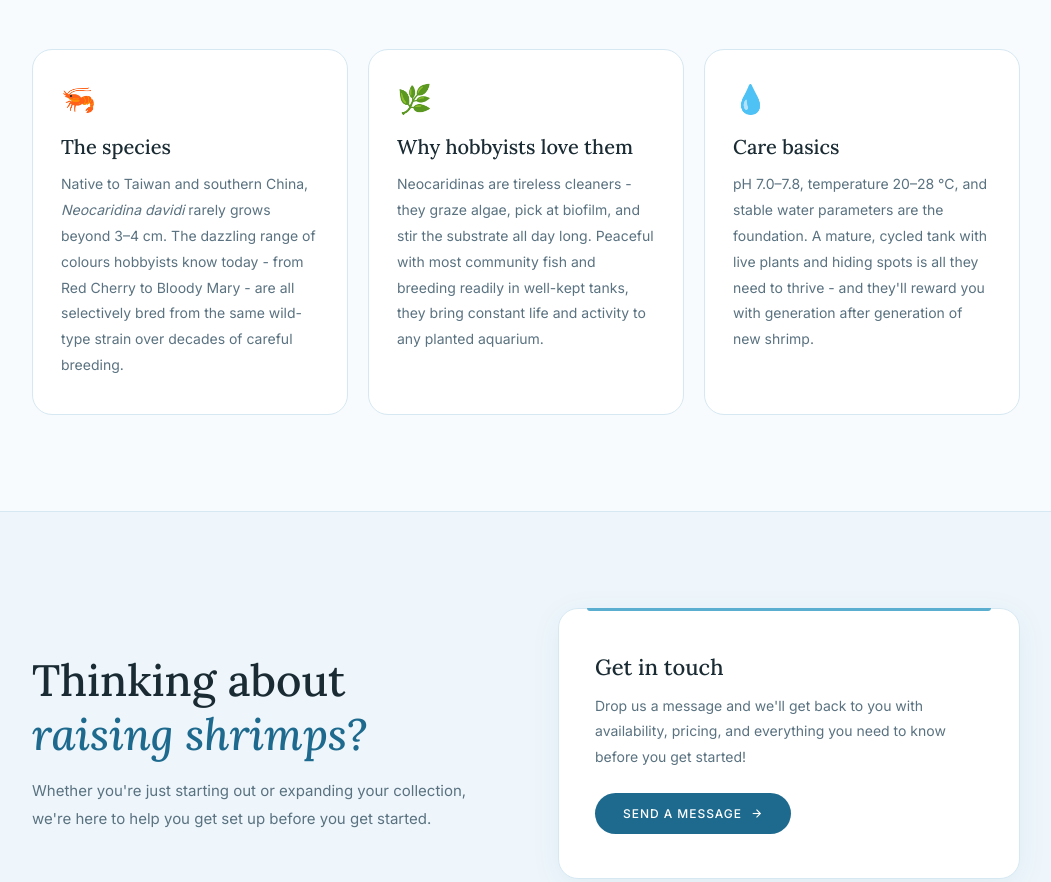
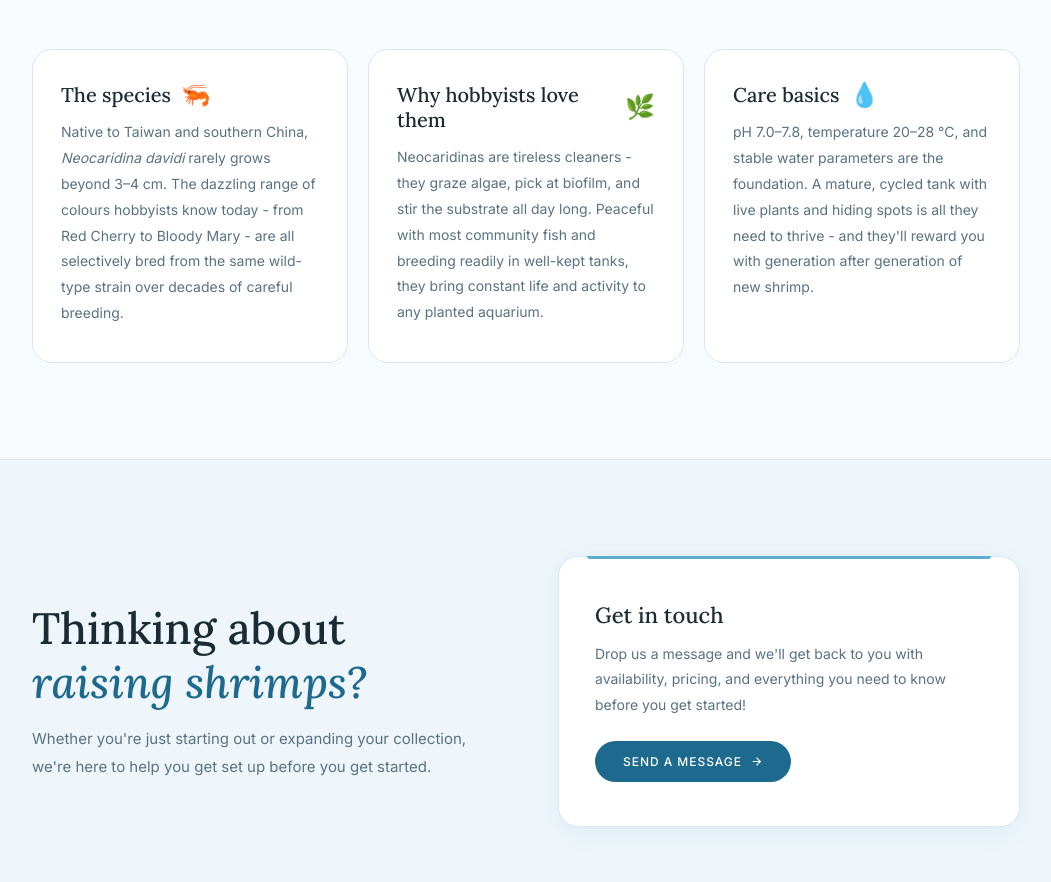
Before and after one commit to jaredoka/shrimp-enthusiast, a plain HTML site: page index.html in a window 1280 px wide. Shown: the part 1114-1996 px from the top of the page, without its empty margins (114-1165 px from the left). Drawn offline with Linux system fonts and the light colour scheme.

Commit message:
Move emoticons inline next to headers (About the Species) (#5)
* style(home): move emoticons inline next to headers in About the Species section

Wraps each icon + heading in a flex row (.neo-card-header) so the
emoji sits next to the title instead of stacked above it.

Co-Authored-By: Claude Opus 4.6 <noreply@anthropic.com>

* fix(home): move emoticons after headers in About the Species section

Reorders each card's icon and h3 so the emoji follows the header text
instead of preceding it.

Co-Authored-By: Claude Opus 4.6 <noreply@anthropic.com>

---------

Co-authored-by: joka <jaredoka@outlook.com>
Co-authored-by: Claude Opus 4.6 <noreply@anthropic.com>

```diff
--- a/index.html
+++ b/index.html
@@ -257,9 +257,16 @@
       padding: 32px 28px 36px;
     }
 
+    .neo-card-header {
+      display: flex;
+      align-items: center;
+      gap: 10px;
+      margin-bottom: 12px;
+    }
+
     .neo-card-icon {
-      font-size: 28px;
-      margin-bottom: 18px;
+      font-size: 24px;
+      line-height: 1;
     }
 
     .neo-card h3 {
@@ -267,7 +274,6 @@
       font-size: 20px;
       font-weight: 500;
       color: var(--text);
-      margin-bottom: 12px;
     }
 
     .neo-card p {
@@ -440,18 +446,24 @@
 
     <div class="neo-grid">
       <div class="neo-card reveal">
-        <div class="neo-card-icon">🦐</div>
-        <h3>The species</h3>
+        <div class="neo-card-header">
+          <h3>The species</h3>
+          <div class="neo-card-icon">🦐</div>
+        </div>
         <p>Native to Taiwan and southern China, <em>Neocaridina davidi</em> rarely grows beyond 3–4 cm. The dazzling range of colours hobbyists know today - from Red Cherry to Bloody Mary - are all selectively bred from the same wild-type strain over decades of careful breeding.</p>
       </div>
       <div class="neo-card reveal" style="transition-delay: 0.08s">
-        <div class="neo-card-icon">🌿</div>
-        <h3>Why hobbyists love them</h3>
+        <div class="neo-card-header">
+          <h3>Why hobbyists love them</h3>
+          <div class="neo-card-icon">🌿</div>
+        </div>
         <p>Neocaridinas are tireless cleaners - they graze algae, pick at biofilm, and stir the substrate all day long. Peaceful with most community fish and breeding readily in well-kept tanks, they bring constant life and activity to any planted aquarium.</p>
       </div>
       <div class="neo-card reveal" style="transition-delay: 0.16s">
-        <div class="neo-card-icon">💧</div>
-        <h3>Care basics</h3>
+        <div class="neo-card-header">
+          <h3>Care basics</h3>
+          <div class="neo-card-icon">💧</div>
+        </div>
         <p>pH 7.0–7.8, temperature 20–28 °C, and stable water parameters are the foundation. A mature, cycled tank with live plants and hiding spots is all they need to thrive - and they'll reward you with generation after generation of new shrimp.</p>
       </div>
     </div>
```
